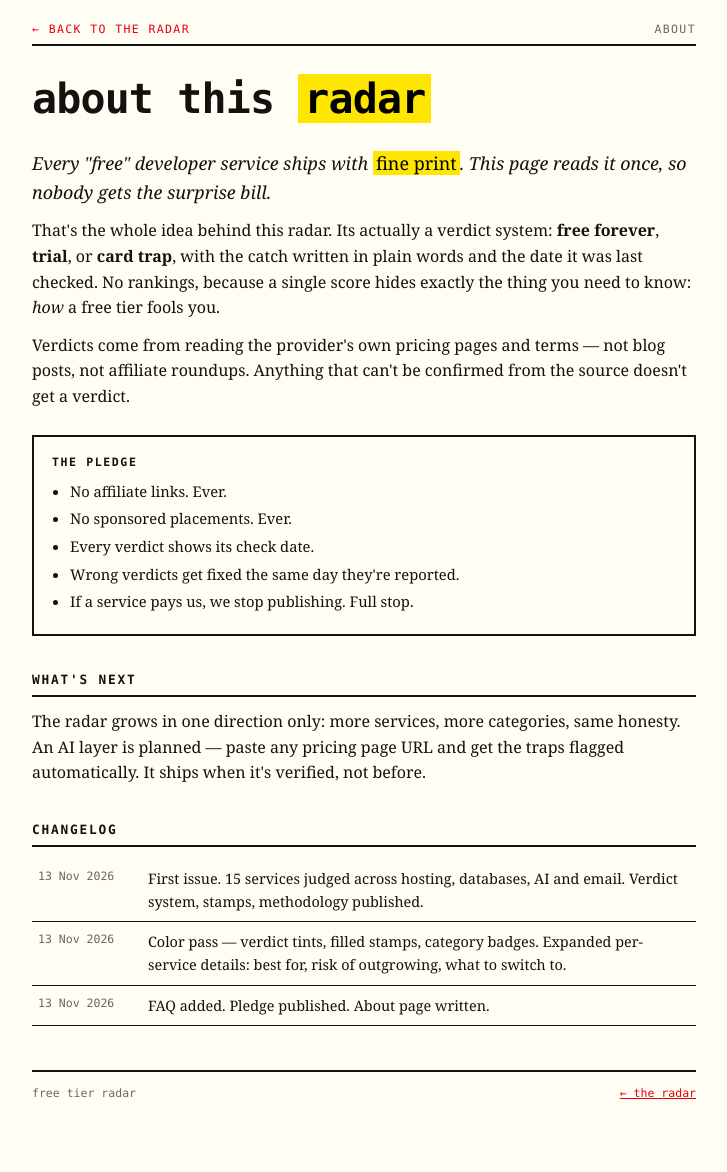
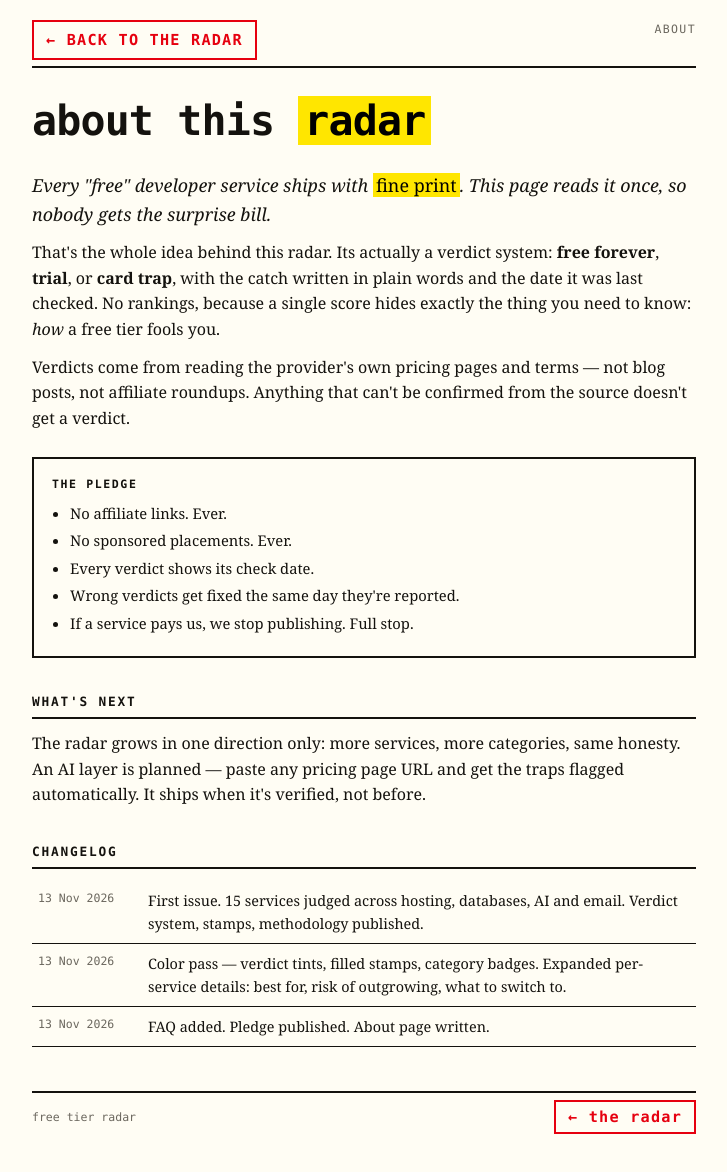
Before and after one commit to ABHINAND-NAIR/Free-Tier-Radar, a plain HTML site: page about.html in a window 1280 px wide. Shown: the whole page, without its empty margins (276-1003 px from the left). Drawn offline with Linux system fonts and the light colour scheme.

Commit message:
Bigger back-to-radar buttons on about page

```diff
--- a/about.html
+++ b/about.html
@@ -20,7 +20,13 @@
       color: var(--faint); display: flex; justify-content: space-between;
       border-bottom: 2px solid var(--line); padding-bottom: 6px;
     }
-    .kicker a { color: var(--alarm); text-decoration: none; }
+    .kicker a {
+      color: var(--alarm); text-decoration: none;
+      font-size: 0.95rem; font-weight: 700; letter-spacing: 0.08em;
+      border: 2px solid var(--alarm); padding: 6px 12px;
+      transition: background .15s, color .15s;
+    }
+    .kicker a:hover { background: var(--alarm); color: var(--paper); }
     h1 { font-family: var(--mono); font-size: clamp(1.8rem, 6vw, 2.6rem); letter-spacing: -0.02em; margin: 20px 0 16px; }
     h1 mark { background: var(--marker); padding: 0 6px; }
     h2 { font-family: var(--mono); font-size: 0.8rem; letter-spacing: 0.14em; text-transform: uppercase; border-bottom: 2px solid var(--line); padding-bottom: 5px; margin: 34px 0 12px; }
@@ -33,7 +39,14 @@
     .changelog { width: 100%; border-collapse: collapse; font-size: 0.9rem; }
     .changelog td { border-bottom: 1px solid var(--line); padding: 8px 6px; vertical-align: top; }
     .changelog td:first-child { font-family: var(--mono); font-size: 0.72rem; color: var(--faint); white-space: nowrap; width: 110px; }
-    footer { margin-top: 44px; border-top: 2px solid var(--line); padding-top: 12px; font-family: var(--mono); font-size: 0.72rem; color: var(--faint); display: flex; justify-content: space-between; flex-wrap: wrap; gap: 8px; }
+    footer { margin-top: 44px; border-top: 2px solid var(--line); padding-top: 12px; font-family: var(--mono); font-size: 0.72rem; color: var(--faint); display: flex; justify-content: space-between; flex-wrap: wrap; gap: 8px; align-items: center; }
+    footer a {
+      color: var(--alarm); text-decoration: none;
+      font-size: 0.95rem; font-weight: 700; letter-spacing: 0.08em;
+      border: 2px solid var(--alarm); padding: 6px 12px;
+      transition: background .15s, color .15s;
+    }
+    footer a:hover { background: var(--alarm); color: var(--paper); }
   </style>
 </head>
 <body>
```
